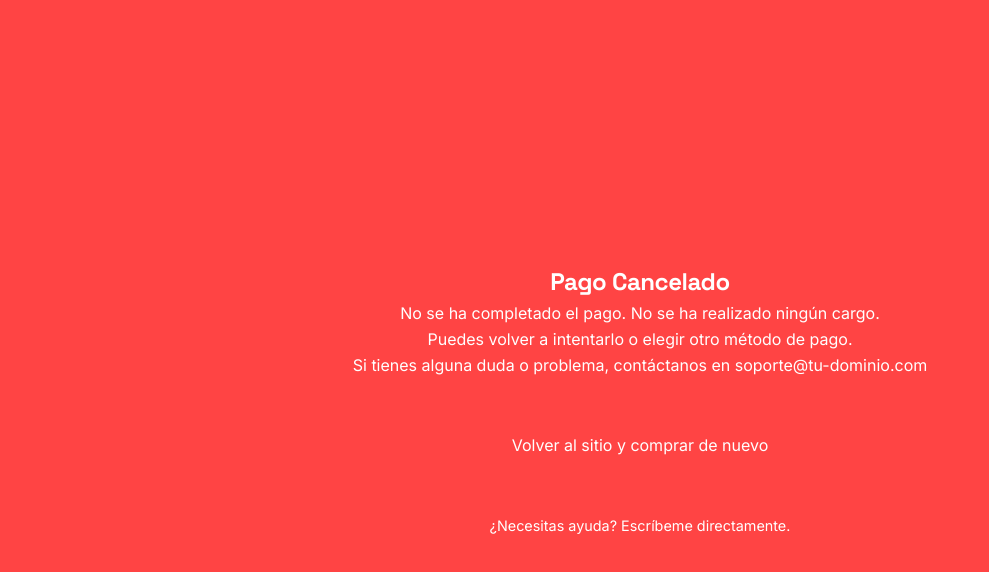
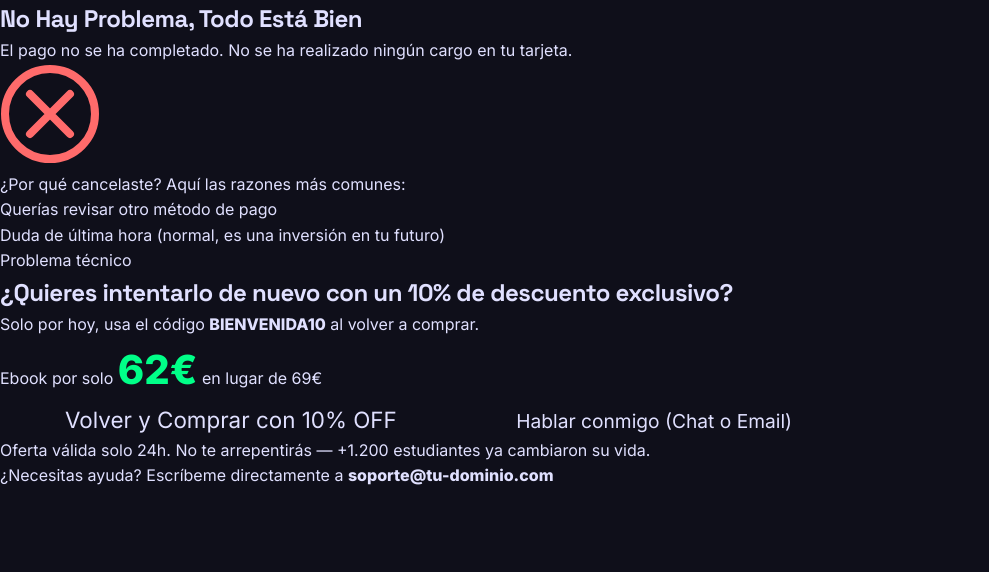
Before and after one commit to mohaehlb-boop/ma-boutique-lv, a plain HTML site: page cancel.html in a window 1280 px wide. Shown: the whole page, without its empty margins (0-989 px from the left). Drawn offline with nearby package versions, Linux system fonts and the light colour scheme; files that its build step writes are made by us from their sources.

Commit message:
Update cancel.html

```diff
--- a/cancel.html
+++ b/cancel.html
@@ -3,23 +3,61 @@
 <head>
     <meta charset="UTF-8">
     <meta name="viewport" content="width=device-width, initial-scale=1.0">
-    <title>Pago Cancelado - Shopify Ebook</title>
+    <title>Pago Cancelado - Shopify Mastery</title>
     <link rel="stylesheet" href="/css/styles.css">
+    <link href="https://unpkg.com/aos@2.3.1/dist/aos.css" rel="stylesheet">
 </head>
 <body>
-    <section class="hero" style="height: 100vh; background: #FF4444; color: #FFFFFF; display: flex; flex-direction: column; justify-content: center; align-items: center; text-align: center; padding: 40px;">
-        <h1>Pago Cancelado</h1>
-        <p>No se ha completado el pago. No se ha realizado ningún cargo.</p>
-        <p>Puedes volver a intentarlo o elegir otro método de pago.</p>
-        <p>Si tienes alguna duda o problema, contáctanos en soporte@tu-dominio.com</p>
+    <!-- Hero de Cancelación (no agresivo, sino empático y persuasivo) -->
+    <section class="cancel-hero" data-aos="fade-down" data-aos-duration="1200">
+        <div class="cancel-overlay"></div>
+        <div class="cancel-content">
+            <h1 data-aos="fade-up" data-aos-delay="300">No Hay Problema, Todo Está Bien</h1>
+            <p data-aos="fade-up" data-aos-delay="600" class="cancel-subtitle">El pago no se ha completado. No se ha realizado ningún cargo en tu tarjeta.</p>
 
-        <div style="margin-top: 40px;">
-            <a href="/" class="cta primary" style="display: inline-block; padding: 15px 30px; text-decoration: none;">Volver al sitio y comprar de nuevo</a>
+            <div class="cancel-icon" data-aos="fade-up" data-aos-delay="900">
+                <svg width="100" height="100" viewBox="0 0 100 100" fill="none" xmlns="http://www.w3.org/2000/svg">
+                    <circle cx="50" cy="50" r="45" stroke="#FF6B6B" stroke-width="8" fill="none"/>
+                    <path d="M30 70 L70 30 M70 70 L30 30" stroke="#FF6B6B" stroke-width="8" stroke-linecap="round"/>
+                </svg>
+            </div>
+
+            <div class="cancel-reasons" data-aos="fade-up" data-aos-delay="1200">
+                <p>¿Por qué cancelaste? Aquí las razones más comunes:</p>
+                <ul>
+                    <li>Querías revisar otro método de pago</li>
+                    <li>Duda de última hora (normal, es una inversión en tu futuro)</li>
+                    <li>Problema técnico</li>
+                </ul>
+            </div>
+
+            <!-- Recuperación del cliente: Oferta suave + CTA fuerte -->
+            <div class="cancel-offer" data-aos="zoom-in" data-aos-delay="1500">
+                <h2>¿Quieres intentarlo de nuevo con un 10% de descuento exclusivo?</h2>
+                <p>Solo por hoy, usa el código <strong>BIENVENIDA10</strong> al volver a comprar.</p>
+                <p class="cancel-price">Ebook por solo <strong style="font-size: 2.5rem; color: #00FF88;">62€</strong> en lugar de 69€</p>
+
+                <div class="cancel-buttons">
+                    <a href="/" class="cta primary huge glow">Volver y Comprar con 10% OFF</a>
+                    <a href="#contacto" class="cta secondary large">Hablar conmigo (Chat o Email)</a>
+                </div>
+
+                <p class="cancel-note">Oferta válida solo 24h. No te arrepentirás — +1.200 estudiantes ya cambiaron su vida.</p>
+            </div>
+
+            <p class="cancel-support" data-aos="fade-up" data-aos-delay="1800">
+                ¿Necesitas ayuda? Escríbeme directamente a <strong>soporte@tu-dominio.com</strong>
+            </p>
         </div>
+    </section>
 
-        <p style="margin-top: 40px; font-size: 0.9rem;">
-            ¿Necesitas ayuda? Escríbeme directamente.
-        </p>
-    </section>
+    <script src="https://unpkg.com/aos@2.3.1/dist/aos.js"></script>
+    <script>
+      AOS.init({
+        duration: 1000,
+        easing: 'ease-out-cubic',
+        once: true
+      });
+    </script>
 </body>
 </html>
```
